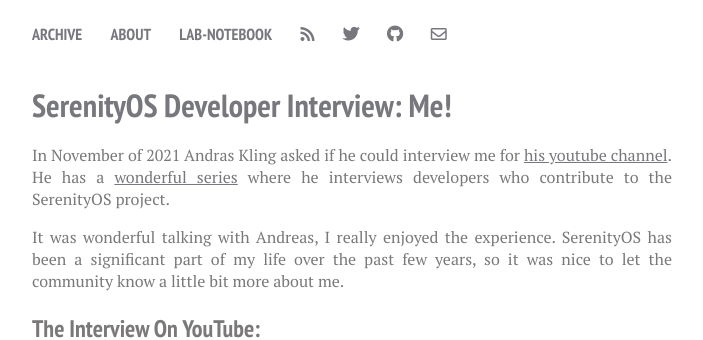
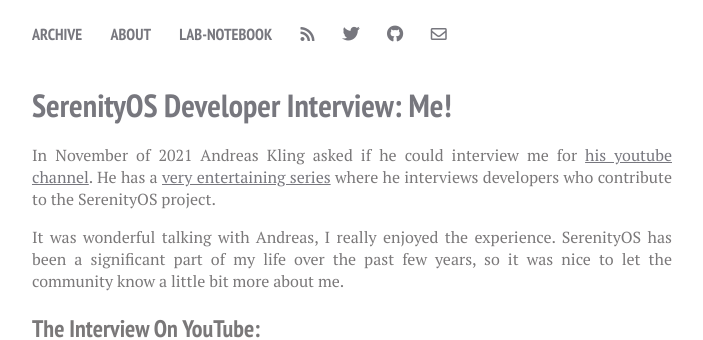
Before and after one commit to bgianfo/bgianfo.github.io, a Jekyll site: the page built from _posts/2021-12-14-serenity-interview.md, in a window 1280 px wide. Shown: the top 340 px of the page, without its empty margins (288-991 px from the left). Built offline with Jekyll 4.4.1, drawn with Linux system fonts in a browser that asks for light colours; nearby versions of some CDN libraries.

Commit message:
Post: Fix typo

```diff
--- a/_posts/2021-12-14-serenity-interview.md
+++ b/_posts/2021-12-14-serenity-interview.md
@@ -7,8 +7,8 @@
 comments: false
 ---
 
-In November of 2021 Andras Kling asked if he could interview me for [his youtube channel](https://www.youtube.com/c/AndreasKling).
-He has a [wonderful series](https://www.youtube.com/playlist?list=PLMOpZvQB55bdDy0Lgn9fG2c7NEK_rkkkQ)
+In November of 2021 Andreas Kling asked if he could interview me for [his youtube channel](https://www.youtube.com/c/AndreasKling).
+He has a [very entertaining series](https://www.youtube.com/playlist?list=PLMOpZvQB55bdDy0Lgn9fG2c7NEK_rkkkQ)
 where he interviews developers who contribute to the SerenityOS project.
 
 It was wonderful talking with Andreas, I really enjoyed the experience.
```
